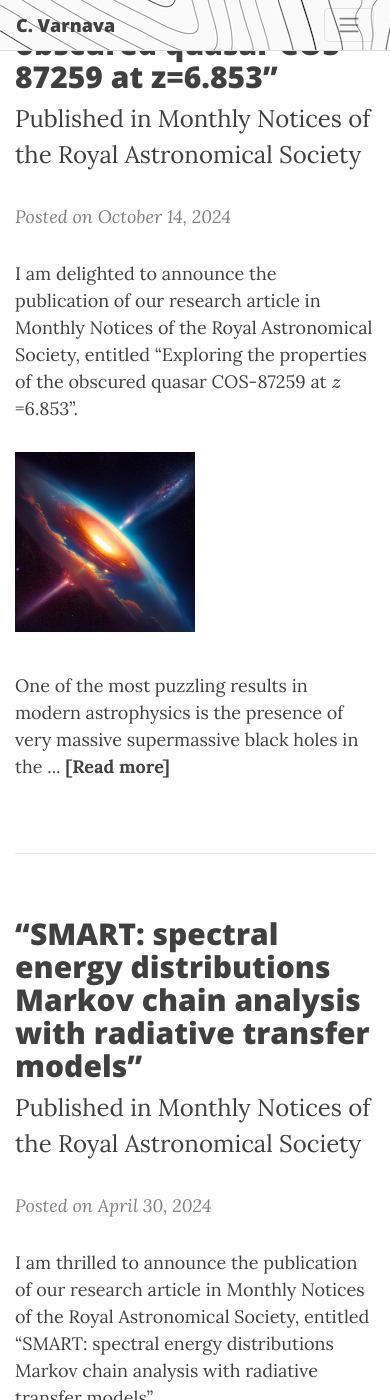
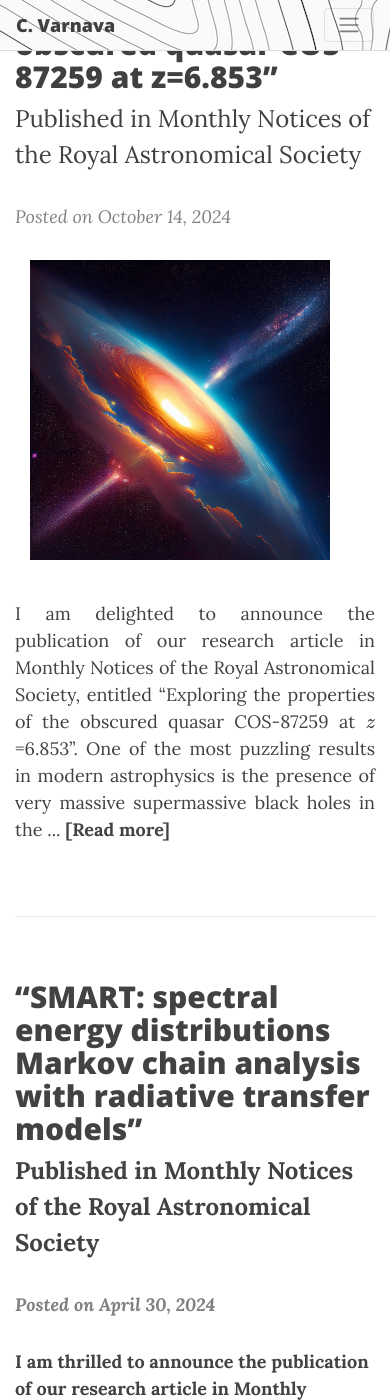
Before and after one commit to ch-var/ch-var.github.io, a Jekyll site: the page built from news.html, in a window 390 px wide and 1400 px high, scrolled down 1184 px. Built offline with Jekyll 4.4.1, drawn with Linux system fonts in a browser that asks for light colours; formulas are drawn with MathJax 3.

Commit message:
Update news.html

```diff
--- a/news.html
+++ b/news.html
@@ -44,14 +44,30 @@ mathjax: true
 <p>
 <i style="color:#808080";>Posted on October 14, 2024</i>
 
-<p align='justify'>I am delighted to announce the publication of our research article in Monthly Notices of the Royal Astronomical Society, entitled “Exploring the properties of the obscured quasar COS-87259 at \(z\)=6.853”.
+<div style="display: flex; justify-content: space-between; align-items: center; flex-wrap: wrap;">
+  <img src="/assets/img/SMBH.jpg" alt="image" style="max-width: 300px; height: auto; margin-right: 30px;"/>
+  <p style="text-align: justify; flex: 1;">I am delighted to announce the publication of our research article in Monthly Notices of the Royal Astronomical Society, entitled “Exploring the properties of the obscured quasar COS-87259 at \(z\)=6.853”. One of the most puzzling results in modern astrophysics is the presence of very massive supermassive black holes in the ... <a href="https://ch-var.github.io/2024-10-14-COS-87529"><b style="color:#424242";>[Read more]</p>
+</div>
 
-<p align="center">
-<img src="/assets/img/SMBH.jpg" width="50%" height="50%">
-</p>
+<style>
+  /* For smaller screens like mobile */
+  @media (max-width: 600px) {
+    div {
+      flex-direction: column; /* Stack the image and text vertically */
+      align-items: flex-start; /* Align items to the left */
+    }
 
-<p align='justify'>One of the most puzzling results in modern astrophysics is the presence of very massive supermassive black holes in the ... <a href="https://ch-var.github.io/2024-10-14-COS-87529"><b style="color:#424242";>[Read more]</b></a>
-</p>
+    img {
+      margin-right: 0; /* Remove the right margin on small screens */
+      margin-bottom: 10px; /* Add some space between the image and text */
+    }
+
+    p {
+      text-align: left; /* Left-align text for better readability on mobile */
+    }
+  }
+</style>
+
 <br>
 <hr width="100%" size="2">
 <br>
```
